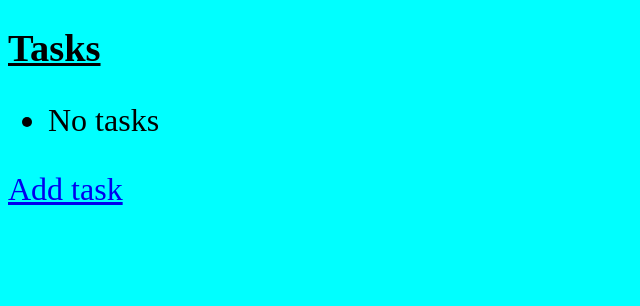
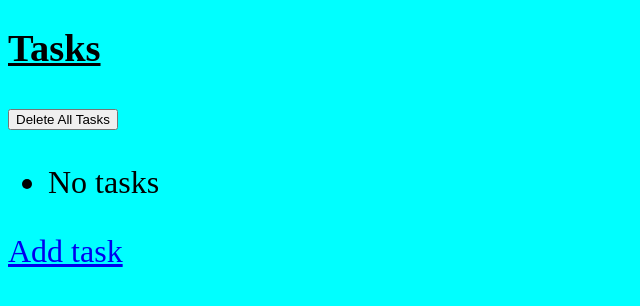
Before and after one commit to Bobolan123/Django, a Django app: page /tasks/ in a window 1280 px wide. Shown: the top 306 px of the page, without its empty margins (0-640 px from the left). Run offline with Django 4.2, Linux system fonts and the light colour scheme.

Commit message:
delete all file

```diff
--- a/tasks/templates/tasks/index.html
+++ b/tasks/templates/tasks/index.html
@@ -2,6 +2,10 @@
 
 {% block body %}
     <h1>Tasks</h1>
+    <form method="post">
+        {% csrf_token %}
+        <input type="submit" name="delete" value="Delete All Tasks">
+    </form>
     <ul>
         {% for task in tasks %}
             <li>{{task}}</li>
--- a/tasks/views.py
+++ b/tasks/views.py
@@ -13,6 +13,9 @@ def index(request):
     if "tasks" not in request.session:
         request.session["tasks"] = []
 
+    if request.method == "POST" and "delete" in request.POST:
+        request.session["tasks"] = []
+        return HttpResponseRedirect(reverse("tasks:index"))
     return render(request, "tasks/index.html", {
         "tasks" : request.session["tasks"]
     })
```
Also changed, not shown: db.sqlite3.
